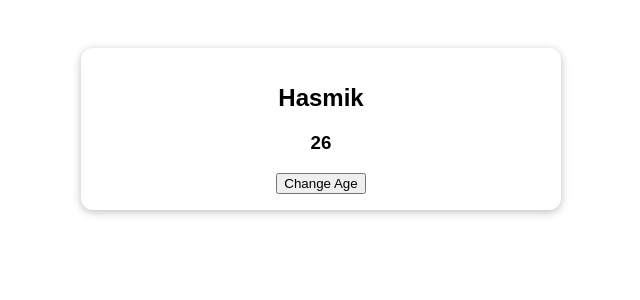
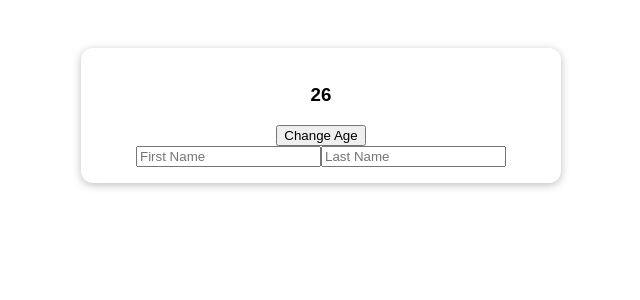
Before and after one commit to hasmikmejlumyan/Composition-api-usage, a Vue app: page / in a window 1280 px wide. Shown: the top 300 px of the page, without its empty margins (319-959 px from the left). Built offline with nearby package versions, Linux system fonts and the light colour scheme; the HTML template or start-up script is replaced by a standard one.

Commit message:
[Lesson-19] added implemention for computed into composition Api

```diff
--- a/src/App.vue
+++ b/src/App.vue
@@ -1,29 +1,54 @@
 <template>
   <section class="container">
-    <h2>{{ user.name }}</h2>
-    <h3>{{ user.age }}</h3>
+    <h2>{{ userName }}</h2>
+    <h3>{{ userAge }}</h3>
     <button @click='setAge'>Change Age</button>
+
+    <div>
+      <input type='text' placeholder='First Name' @input='setFirstName' />
+      <input type='text' placeholder='Last Name' @input='setLastName' />
+    </div>
   </section>
 </template>
 
 <script>
-import { reactive } from 'vue';
+import { ref, computed } from 'vue';
 
 export default {
   setup() {
     // const uName = ref('Hasmik');
-    // const uAge = ref('26');
+    const uAge = ref('26');
+    const firstName = ref('');
+    const lastName = ref('');
 
-    const user = reactive({
-      name: 'Hasmik',
-      age: 26,
+    // const user = reactive({
+    //   name: 'Hasmik',
+    //   age: 26,
+    // });
+
+    const uName = computed(() => {
+      return firstName.value + ' ' + lastName.value;
     });
 
     const setNewAge = () => {
-      user.age = 27;
+      uAge.value = 27;
     }
 
-    return { user: user, setAge: setNewAge };
+    const setFirstName = (event) => {
+      firstName.value = event.target.value;
+    };
+
+    const setLastName = (event) => {
+      lastName.value = event.target.value;
+    };
+
+    return {
+      userName: uName,
+      userAge: uAge,
+      setAge: setNewAge,
+      setFirstName,
+      setLastName,
+    };
   },
 };
 </script>
```
